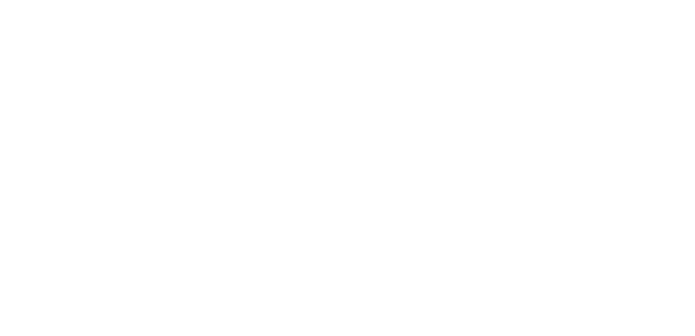
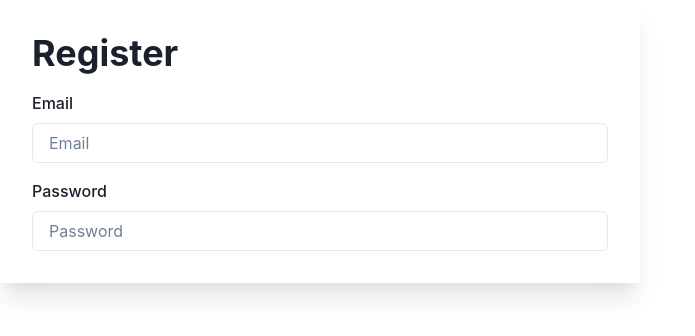
Before and after one commit to pokadev/Password-Vault-NestJs, a Next.js app in the folder client/: page / in a window 1280 px wide. Shown: the top 336 px of the page, without its empty margins (0-695 px from the left). Built offline with nearby package versions, Linux system fonts and the light colour scheme.

Commit message:
FIX: client register form

```diff
--- a/client/src/components/RegisterForm.tsx
+++ b/client/src/components/RegisterForm.tsx
@@ -1,15 +1,71 @@
-import { FormControl, FormLabel, Heading, Input } from "@chakra-ui/react";
+import {
+  FormControl,
+  FormErrorMessage,
+  FormLabel,
+  Heading,
+  Input,
+} from "@chakra-ui/react";
+import { useForm } from "react-hook-form";
 import FormWrapper from "./FormWrapper";
 
 function RegisterForm() {
-  return;
-  <FormWrapper>
+  const {
+    handleSubmit,
+    register,
+    getValues,
+    formState: { errors, isSubmitting },
+  } = useForm<{ email: string; password: string; hashedPassword: string }>();
+  return(
+
+  <FormWrapper
+    onSubmit={handleSubmit(() => {
+      const email = getValues("email");
+      const password = getValues("password");
+    })}
+  >
     <Heading>Register</Heading>
+
     <FormControl mt="4">
       <FormLabel htmlFor="email">Email</FormLabel>
-      <Input id="email" placeholder="Email" />
+      <Input
+        id="email"
+        placeholder="Email"
+        {...register("email", {
+          required: "Email is required",
+          pattern: {
+            value: /^[A-Z0-9._%+-]+@[A-Z0-9.-]+\.[A-Z]{2,}$/i,
+            message: "invalid email address",
+          },
+          minLength: {
+            value: 5,
+            message: "invalid email address",
+          },
+        })}
+      />
+      <FormErrorMessage>
+        {errors.email && errors.email.message}
+      </FormErrorMessage>
     </FormControl>
-  </FormWrapper>;
+
+    <FormControl mt="4">
+      <FormLabel htmlFor="password">Password</FormLabel>
+      <Input
+        id="email"
+        placeholder="Password"
+        {...register("password", {
+          required: "Password is required",
+          minLength: {
+            value: 5,
+            message: "invalid password",
+          },
+        })}
+      />
+      <FormErrorMessage>
+        {errors.email && errors.email.message}
+      </FormErrorMessage>
+    </FormControl>
+  </FormWrapper>
+  )
 }
 
 export default RegisterForm;
```
